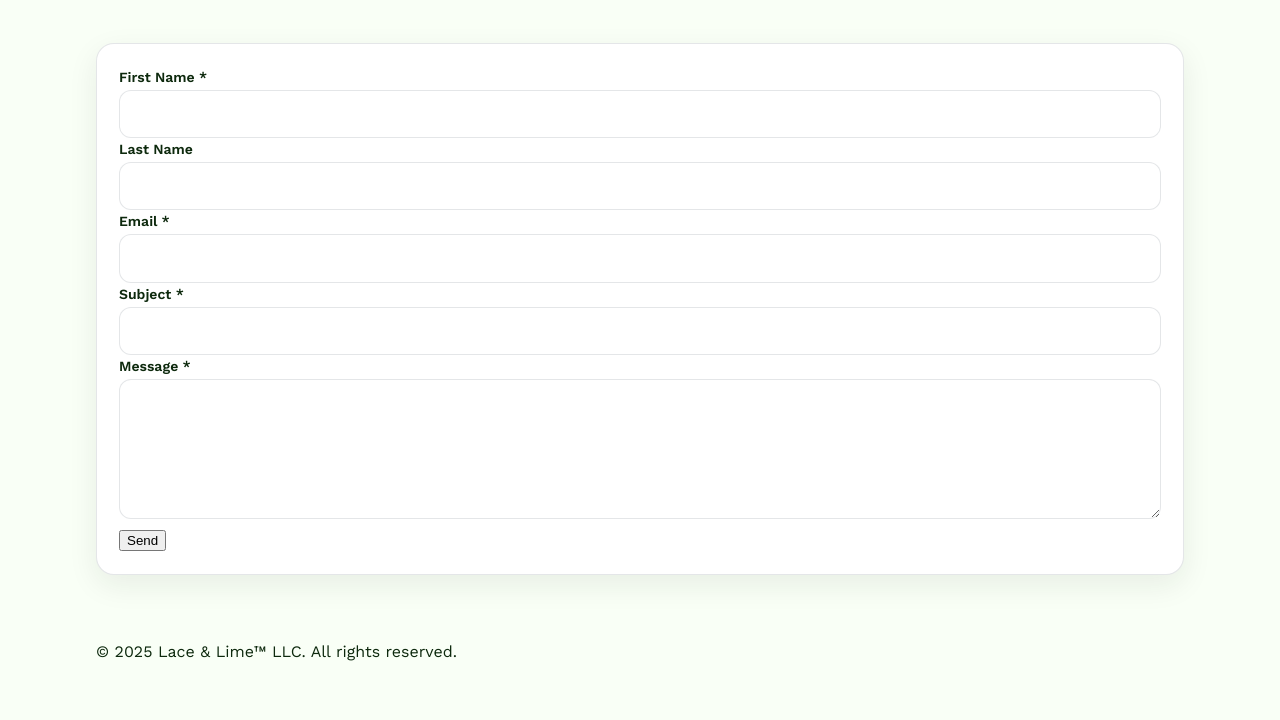
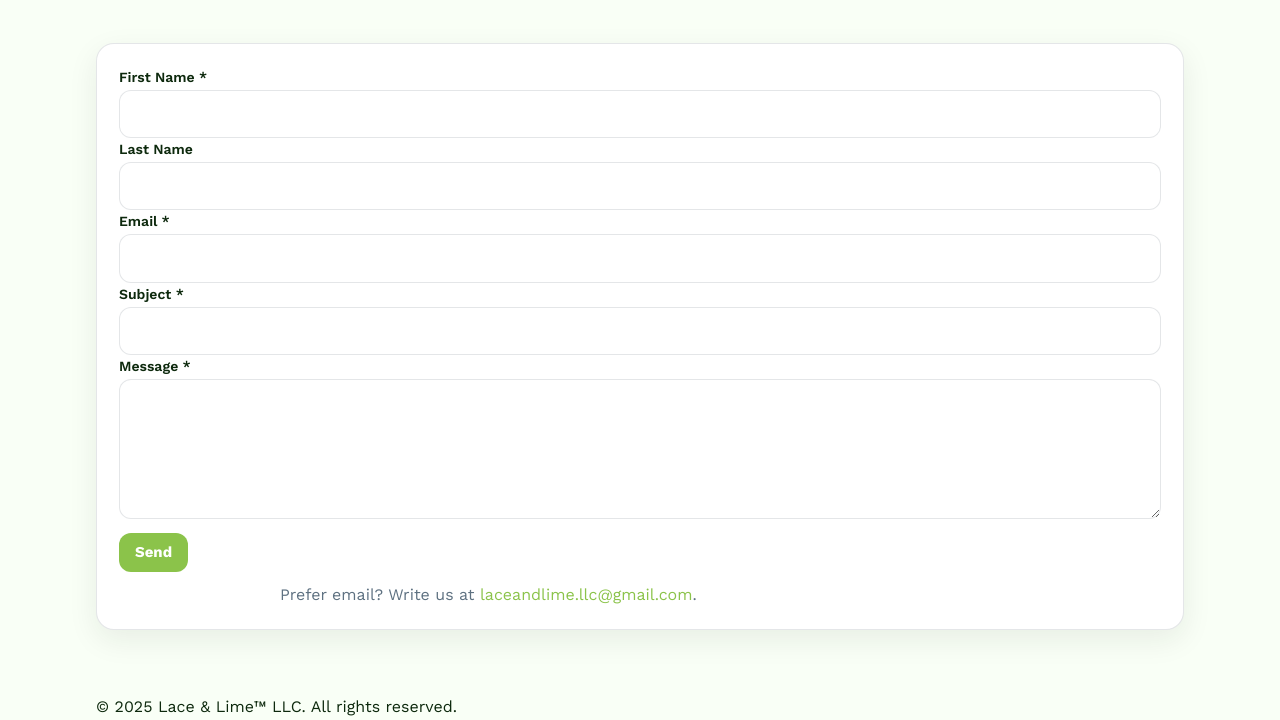
Before and after one commit to LLcollective/hot-princess, a website: page contact.html in a window 1280 px wide. Shown: the part 381-1101 px from the top of the page. Before the commit the page ends 1046 px from the top, so only its background shows below. Drawn offline with nearby package versions, Linux system fonts and the light colour scheme.

Commit message:
contact form send button
contact form

```diff
--- a/contact.html
+++ b/contact.html
@@ -176,8 +176,13 @@
       <textarea id="message" name="message" rows="4" required></textarea>
     </div>
   </div>
+        <button id="submitBtn" type="submit">Send</button>
+        <div id="formStatus" class="status" role="status" aria-live="polite"></div>
 
-  <button type="submit" class="btn">Send</button>
+        <p class="hero-sub" style="margin-top:10px">
+          Prefer email? Write us at
+          <a href="mailto:laceandlime.llc@gmail.com">laceandlime.llc@gmail.com</a>.
+        </p>
       </form>
     </section>
   </main>
```
